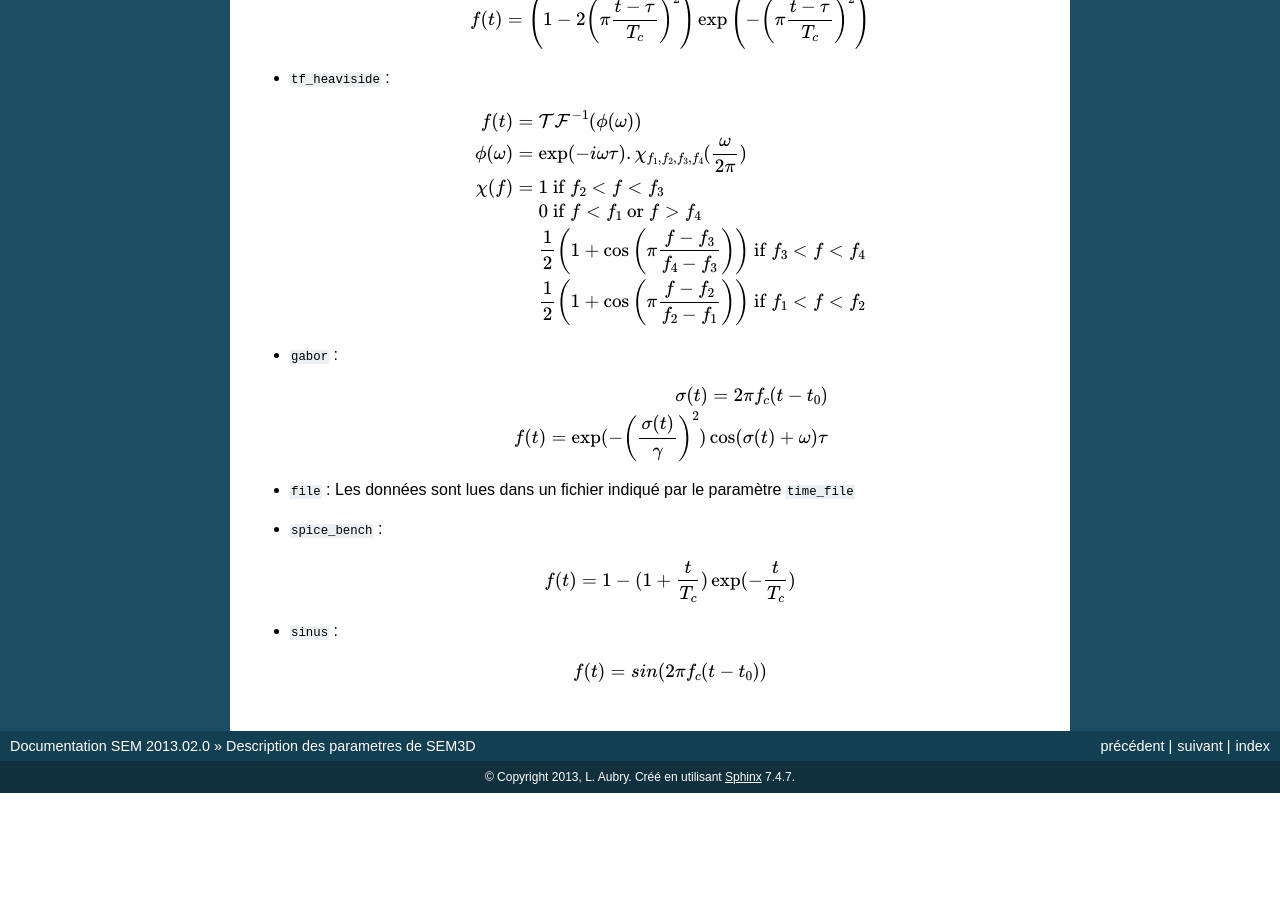
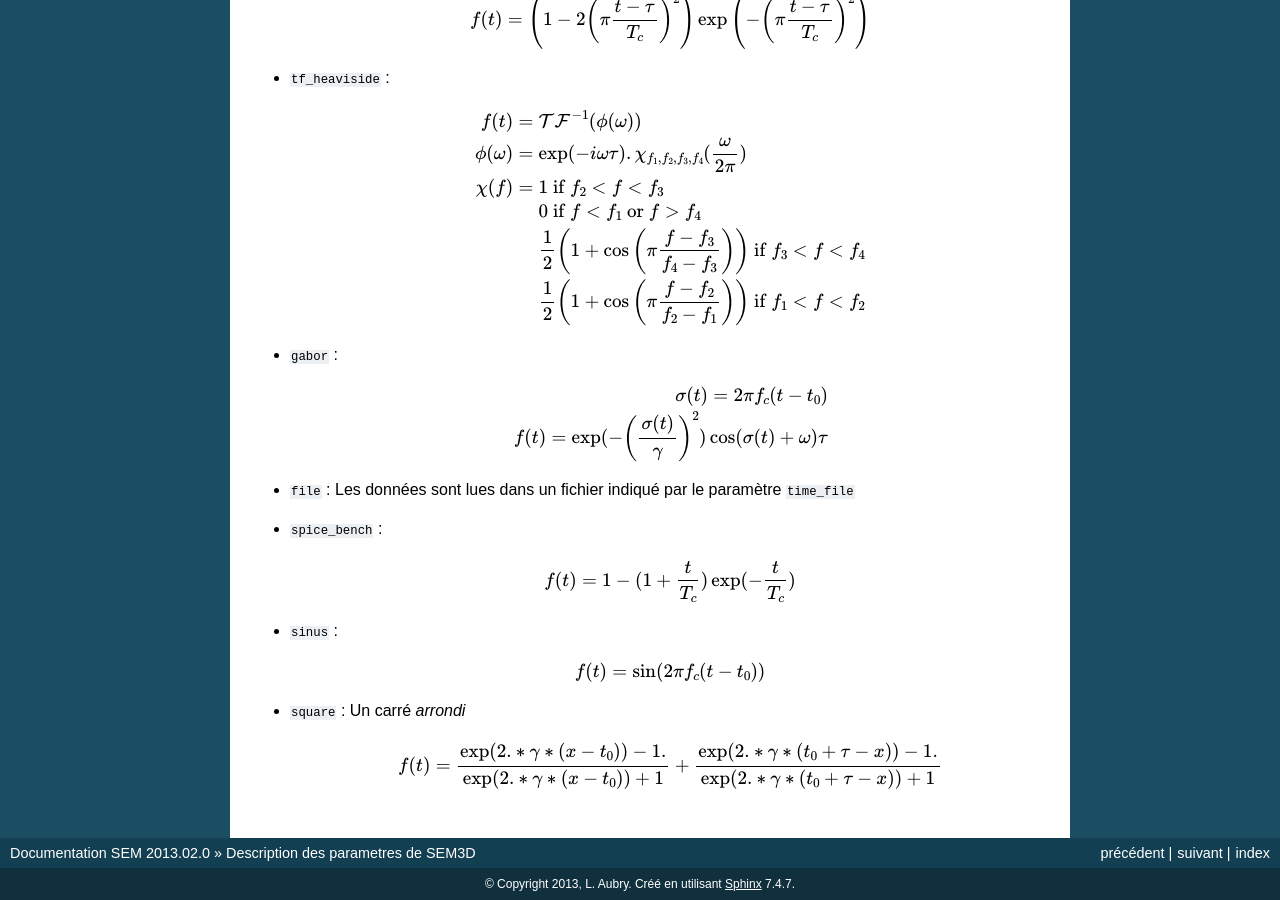
Before and after one commit to sem3d/SEM, a Sphinx documentation site: the page built from DOC/source/format_input.rst, in a window 1280 px wide and 900 px high, scrolled down 4069 px. Built offline with Sphinx 7.4.7, drawn with Linux system fonts in a browser that asks for light colours; formulas are drawn with MathJax 3; before the commit the page ends 4862 px from its top, so only the background shows below that; some of the changed text lies outside the part shown.

Commit message:
Ajout source temporelle 'square'

```diff
--- a/DOC/source/format_input.rst
+++ b/DOC/source/format_input.rst
@@ -267,4 +267,11 @@ Les fonctions temporelles sont:
 
   .. math::
 
-     f(t) = sin(2\pi f_c (t-t_0))
+     f(t) = \sin(2\pi f_c (t-t_0))
+
+
+- ``square`` : Un carré *arrondi*
+
+  .. math::
+
+     f(t) = \frac{\exp(2.*\gamma*(x-t_0))-1.}{\exp(2.*\gamma*(x-t_0))+1}+\frac{\exp(2.*\gamma*(t_0+\tau-x))-1.}{\exp(2.*\gamma*(t_0+\tau-x))+1}
```
Also changed, not shown: other parts of DOC/source/format_input.rst (+1 -1 lines), 2 other files.
